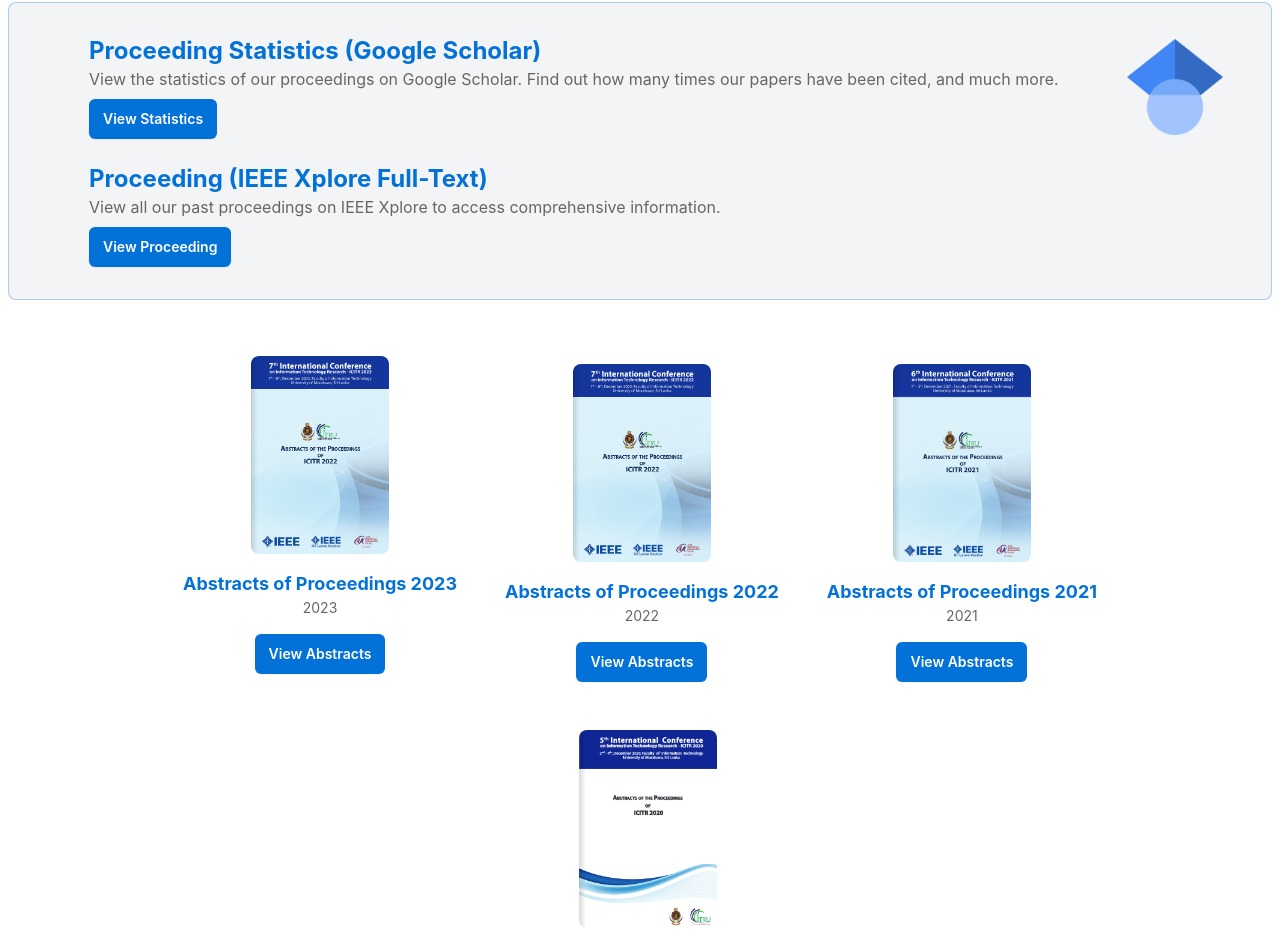
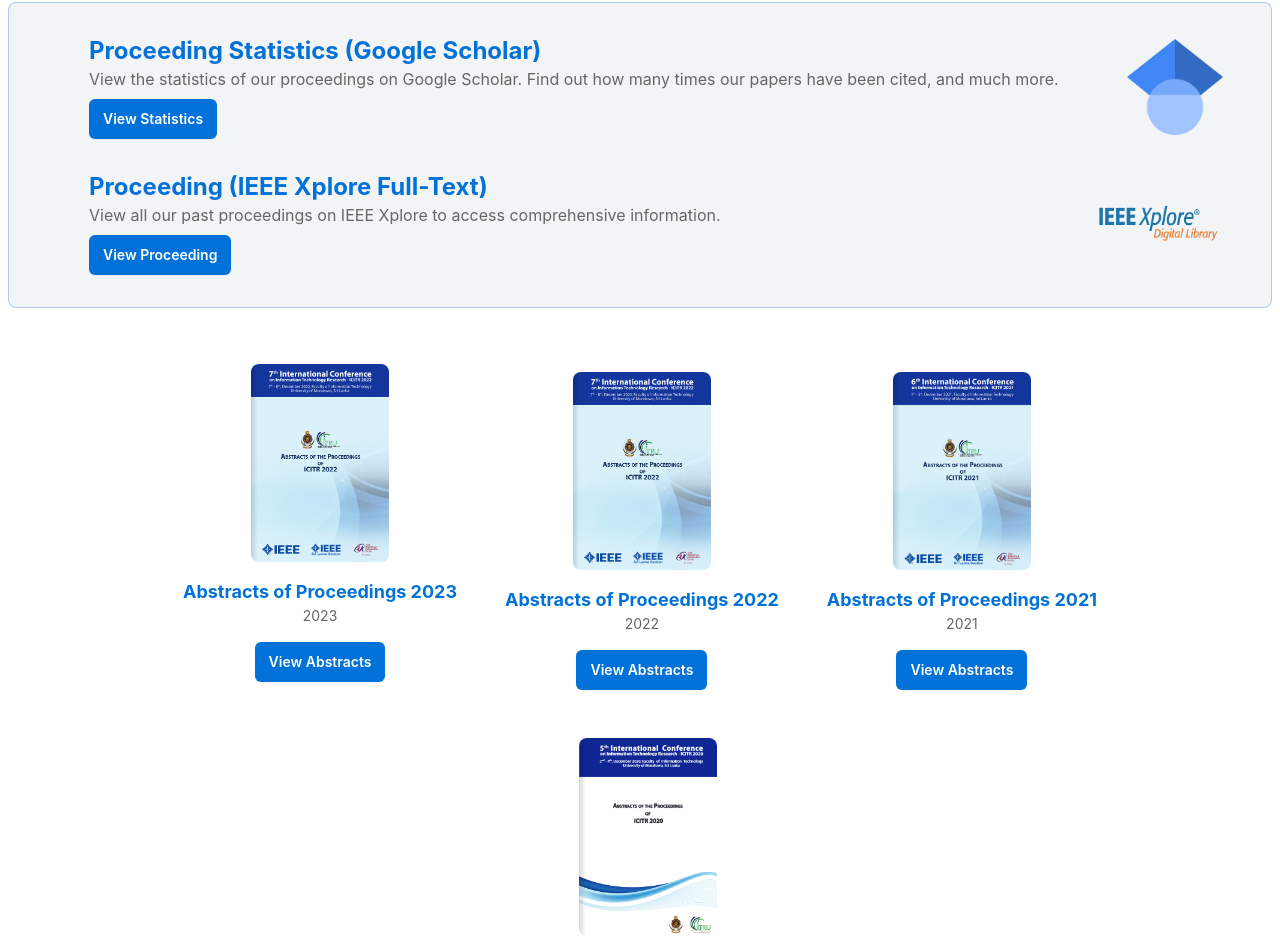
Before and after one commit to lakminagamage/ICITR_24_OW, a Next.js app: page /pastAbstracts in a window 1280 px wide. Shown: the part 976-1924 px from the top of the page. Built offline with nearby package versions, Linux system fonts and the light colour scheme.

Commit message:
fix: Abstracts downloading issue fixed

```diff
--- a/src/pages/pastAbstracts.jsx
+++ b/src/pages/pastAbstracts.jsx
@@ -12,7 +12,7 @@ function pastAbstracts() {
       year: "2023",
       link: "https://heyzine.com/flip-book/89e75d659c.html",
       image: "/img/abstracts/1.png",
-      fileName: "/abstracts/abstract-of-the-proceeding-ICITR-2023.pdf",
+      fileName: "/abstracts/abstracts-of-the-proceeding-ICITR-2023.pdf",
     },
     {
       id: 2,
@@ -20,7 +20,7 @@ function pastAbstracts() {
       year: "2022",
       link: "https://heyzine.com/flip-book/60cffb31d6.html",
       image: "/img/abstracts/2.png",
-      fileName: "/abstracts/abstract-of-the-proceeding-ICITR-2022.pdf",
+      fileName: "/abstracts/abstracts-of-the-proceeding-ICITR-2022.pdf",
     },
     {
       id: 3,
@@ -28,7 +28,7 @@ function pastAbstracts() {
       year: "2021",
       link: "https://heyzine.com/flip-book/f2a19e1e70.html",
       image: "/img/abstracts/3.png",
-      fileName: "/abstracts/abstract-of-the-proceeding-ICITR-2021.pdf",
+      fileName: "/abstracts/abstracts-of-the-proceeding-ICITR-2021.pdf",
     },
     {
       id: 4,
@@ -36,7 +36,7 @@ function pastAbstracts() {
       year: "2020",
       link: "https://heyzine.com/flip-book/8d9307f0e9.html",
       image: "/img/abstracts/4.png",
-      fileName: "/abstracts/abstract-of-the-proceeding-ICITR-2020.pdf",
+      fileName: "/abstracts/abstracts-of-the-proceeding-ICITR-2020.pdf",
     },
   ];
 
@@ -63,11 +63,14 @@ function pastAbstracts() {
                 Proceeding Statistics (Google Scholar)
               </div>
               <p className="text-base md:text-md text-gray-primary text-center md:text-left">
-                View the statistics of our proceedings on Google Scholar. Find out
-                how many times our papers have been cited, and much more.
+                View the statistics of our proceedings on Google Scholar. Find
+                out how many times our papers have been cited, and much more.
               </p>
               <div className="mt-2">
-                <a target="_blank" href="https://scholar.google.com/citations?hl=en&user=Kx4NSJgAAAAJ&view_op=list_works&citft=1&citft=2&citft=3&email_for_op=sagarasns%40gmail.com&gmla=AJsN-F5HYPwB1itqB1mTDaXr4NMk0Z0IIzssH2bj6a9yh9_iIfYkxzKUx1wfkrW19_7q1_ZziuAUB1lueSc0khi7i92gu6JLBZxhli-I9J9YKVld-4wBSSQP8krAL6CvBxKFDPltIVomNv5-hoSyjyzJGukzUBieBR-OxHRiSxu2fphNybU91EBLumQn1rAIxaGvBUzhzHrTP1KkTpqDmSULzw1UPitKu9UYg873ahkfGKYBxMoWJ0UAgHQVqLpSoTHON6IKy2mB">
+                <a
+                  target="_blank"
+                  href="https://scholar.google.com/citations?hl=en&user=Kx4NSJgAAAAJ&view_op=list_works&citft=1&citft=2&citft=3&email_for_op=sagarasns%40gmail.com&gmla=AJsN-F5HYPwB1itqB1mTDaXr4NMk0Z0IIzssH2bj6a9yh9_iIfYkxzKUx1wfkrW19_7q1_ZziuAUB1lueSc0khi7i92gu6JLBZxhli-I9J9YKVld-4wBSSQP8krAL6CvBxKFDPltIVomNv5-hoSyjyzJGukzUBieBR-OxHRiSxu2fphNybU91EBLumQn1rAIxaGvBUzhzHrTP1KkTpqDmSULzw1UPitKu9UYg873ahkfGKYBxMoWJ0UAgHQVqLpSoTHON6IKy2mB"
+                >
                   <ButtonPrimary text="View Statistics" />
                 </a>
               </div>
@@ -80,30 +83,36 @@ function pastAbstracts() {
               />
             </div>
           </div>
-          <div className="w-full flex flex-col md:flex-row justify-between items-center md:space-x-8 mt-6">
+          <div className="w-full flex flex-col md:flex-row justify-between items-center md:space-x-8 mt-8">
             <div className="md:hidden mb-8">
-              <div className="w-16 mx-auto"/>
+              <div className="w-16 mx-auto" />
             </div>
             <div className="flex flex-col justify-center items-center md:items-start">
               <div className="text-xl md:text-2xl font-bold text-blue-primary text-center md:text-left">
                 Proceeding (IEEE Xplore Full-Text)
               </div>
               <p className="text-base md:text-md text-gray-primary text-center md:text-left">
-                View all our past proceedings on IEEE Xplore to access comprehensive information.
+                View all our past proceedings on IEEE Xplore to access
+                comprehensive information.
               </p>
               <div className="mt-2">
-                <a target="_blank" href="https://ieeexplore.ieee.org/xpl/conhome/1831604/all-proceedings">
+                <a
+                  target="_blank"
+                  href="https://ieeexplore.ieee.org/xpl/conhome/1831604/all-proceedings"
+                >
                   <ButtonPrimary text="View Proceeding" />
                 </a>
               </div>
             </div>
             <div className="hidden md:block">
-              <div className="w-48 md:w-24"/>
+              <img
+                src="/img/icons/ieee.png"
+                alt="Abstracts"
+                className="w-60 md:w-36"
+              />
             </div>
           </div>
         </div>
-
-
 
         <div className="w-full flex flex-wrap mt-8 justify-center items-center space-x-4 space-y-4">
           {abstracts.map((abstract) => (
```
Also changed, not shown: public/img/icons/ieee.png (added), 1 other file (tests, documents, lock files or other folders).
